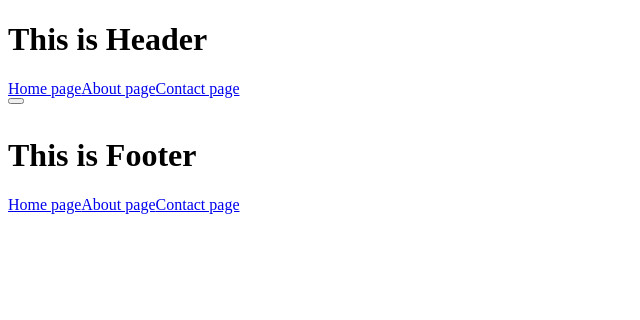
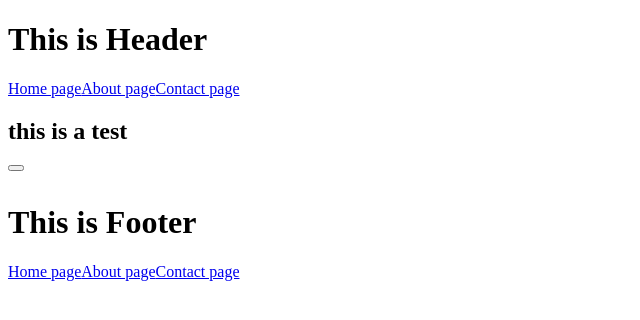
Before and after one commit to BA-project-WU/memomd-eksamen, a Nuxt app: page / in a window 1280 px wide. Shown: the top 320 px of the page, without its empty margins (0-640 px from the left). Built offline with nearby package versions, Linux system fonts and the light colour scheme.

Commit message:
update pages

```diff
--- a/pages/about.vue
+++ b/pages/about.vue
@@ -1,6 +1,7 @@
 <template>
     <div>
         <h1>This is about page test</h1>
+        <p>test about</p>
     </div>
 </template>
 
--- a/pages/contact.vue
+++ b/pages/contact.vue
@@ -1,6 +1,7 @@
 <template>
     <div>
 <h1>Hello Kontakt</h1>
+<p>test contact</p>
     </div>
 </template>
 
--- a/pages/index.vue
+++ b/pages/index.vue
@@ -1,6 +1,7 @@
 <template>
     <div>
         <TheHeader></TheHeader>
+        <h2>this is a test</h2>
     </div>
     <div>
         <ButtonTest/>
```
